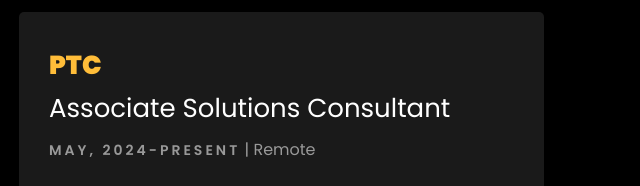
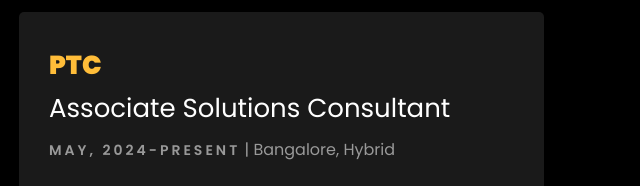
Before and after one commit to MPraveenKumar97/MPraveenKumar97.github.io, a plain HTML site: page index.html in a window 1280 px wide. Shown: the part 2660-2846 px from the top of the page, 81-721 px from the left. Drawn offline with Linux system fonts and the light colour scheme; files whose address does not match are found by name.

Commit message:
Update index.html

```diff
--- a/index.html
+++ b/index.html
@@ -357,7 +357,7 @@
 						<span class="date">PTC</span>
 						<h2>Associate Solutions Consultant</h2>
 						<span class="position">May, 2024-Present</span>
-						<span class="mt-4">| Remote</span>
+						<span class="mt-4">| Bangalore, Hybrid</span>
 						<p class="mt-4">PTC is an American software company, a global leader in product lifecycle management (PLM) and Internet of Things (IoT) solutions. They provide software tools for designing, manufacturing, and maintaining complex products.
 							<ul>
 								<li>Utilizing engineering methods and technology to learn and deliver demonstrations of our industry leading digital thread solutions.</li>
```
